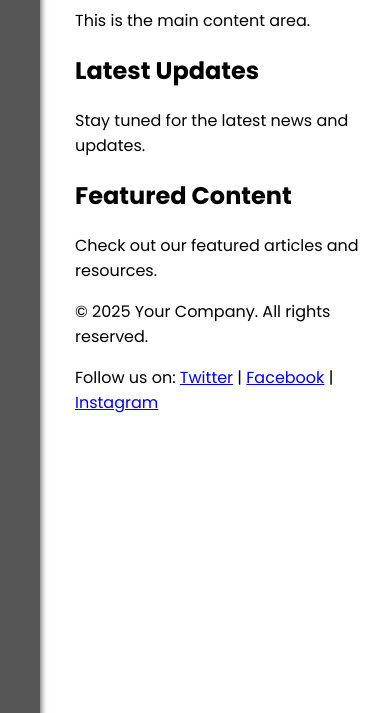
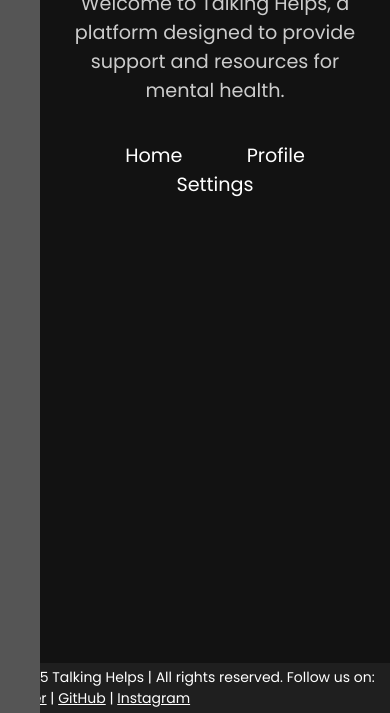
Before and after one commit to JayNightmare/A-Talk-Helps, a website: page public/home/html/index.html in a window 390 px wide. Shown: the part 131-844 px from the top of the page. Drawn offline with Linux system fonts and the light colour scheme.

Commit message:
Enhances UI styling and updates homepage content
Introduces global box-sizing and user-select rules for consistency.
Updates body background and text colors for dark theme.

Adds footer styling with fixed positioning and improved links.
Refines homepage layout with a new header, quick navigation,
and updated content focused on mental health.

Includes favicon for better branding and styles for responsive
and accessible navigation elements.

```diff
--- a/public/global/styles/global.css
+++ b/public/global/styles/global.css
@@ -1,12 +1,45 @@
 @import url('https://fonts.googleapis.com/css?family=Poppins:400,500,600,700,800,900&display=swap');
+
+* {
+    box-sizing: border-box;
+    -webkit-user-select: none;
+    user-select: none;
+}
 
 body {
     margin: 0;
     padding: 0;
     font-family: 'Poppins', sans-serif;
     display: flex;
+    background-color: #121212;
+    color: #ffffff;
 }
 
 .shell {
-    margin-left: 75px;
+    margin-left: 40px;
+    padding: 20px;
+    width: calc(100% - 40px);
 }
+
+/* * Footer * */
+footer {
+    position: fixed;
+    bottom: 0;
+    left: 0;
+    width: 100%;
+    height: 50px;
+    background-color: #1f1f1f;
+    color: #ffffff;
+    display: flex;
+    align-items: center;
+    justify-content: center;
+    font-size: 14px;
+}
+
+footer a {
+    color: #ffffff;
+    text-decoration: underline;
+}
+footer a:hover {
+    text-decoration: none;
+}
--- a/public/home/html/index.html
+++ b/public/home/html/index.html
@@ -2,6 +2,7 @@
     <meta charset="UTF-8">
     <meta name="viewport" content="width=device-width, initial-scale=1.0">
     <title>Home</title>
+    <link href="../../global/assets/favicon.ico" rel="icon">
     <link rel="stylesheet" href="../../global/styles/global.css">
     <link rel="stylesheet" href="../../global/styles/sidebar.css">
     <link rel="stylesheet" href="../styles/style.css">
@@ -21,25 +22,24 @@
     </nav>
 
     <div class="shell">
-        <main>
-            <h1>Welcome to the Home Page</h1>
-            <p>This is the main content area.</p>
-            <section>
-                <h2>Latest Updates</h2>
-                <p>Stay tuned for the latest news and updates.</p>
-            </section>
-            <section>
-                <h2>Featured Content</h2>
-                <p>Check out our featured articles and resources.</p>
-            </section>
-        </main>
-        <footer>
-            <p>&copy; 2025 Your Company. All rights reserved.</p>
-            <p>Follow us on:
-                <a href="https://twitter.com" target="_blank" rel="noopener">Twitter</a> |
-                <a href="https://facebook.com" target="_blank" rel="noopener">Facebook</a> |
-                <a href="https://instagram.com" target="_blank" rel="noopener">Instagram</a>
-            </p>
-        </footer>
+        <header>
+            <h1>Talking Helps</h1>
+            <p>Welcome to Talking Helps, a platform designed to provide support and resources for mental health.</p>
+            <nav aria-label="Quick navigation" class="quick-nav" role="navigation">
+                <ul>
+                    <li><a href="#" aria-label="Go to Home page">Home</a></li>
+                    <li><a href="#" aria-label="Go to Profile page">Profile</a></li>
+                    <li><a href="#" aria-label="Go to Settings page">Settings</a></li>
+                </ul>
+            </nav>
+        </header>
     </div>
+
+    <footer>
+        <p>&copy; 2025 Talking Helps | All rights reserved. Follow us on:
+            <a href="https://x.com/JayNightmar3" target="_blank" rel="noopener">Twitter</a> |
+            <a href="https://github.com/JayNightmare/Talking-Helps" target="_blank" rel="noopener">GitHub</a> |
+            <a href="https://instagram.com/jordan_s_bell" target="_blank" rel="noopener">Instagram</a>
+        </p>
+    </footer>
 </body>
--- a/public/home/styles/style.css
+++ b/public/home/styles/style.css
@@ -0,0 +1,49 @@
+/* * Header * */
+
+header {
+    text-align: center;
+}
+
+header h1 {
+    font-size: 2.5rem;
+    color: #ffffff;
+    margin: 20px 0;
+}
+
+header p {
+    font-size: 1.2rem;
+    color: #cccccc;
+}
+
+/* // */
+
+/* * Quick Nav Options * */
+.quick-nav {
+    display: flex;
+    justify-content: center;
+    flex-direction: row;
+    margin: 20px 0;
+
+    ul {
+        list-style-type: none;
+        color: #fff;
+        padding: 0;
+
+        li {
+            display: inline;
+            margin: 0 15px;
+            font-size: 1.2rem;
+            cursor: pointer;
+        }
+        li a {
+            color: #ffffff;
+            text-decoration: none;
+            transition: color 0.3s ease;
+            padding: 10px 15px;
+            cursor: pointer;
+        }
+        li a:hover {
+            color: #ff9800;
+        }
+    }
+}
```
Also changed, not shown: public/global/assets/favicon.ico (added), public/global/assets/talking-helps.png (added).
